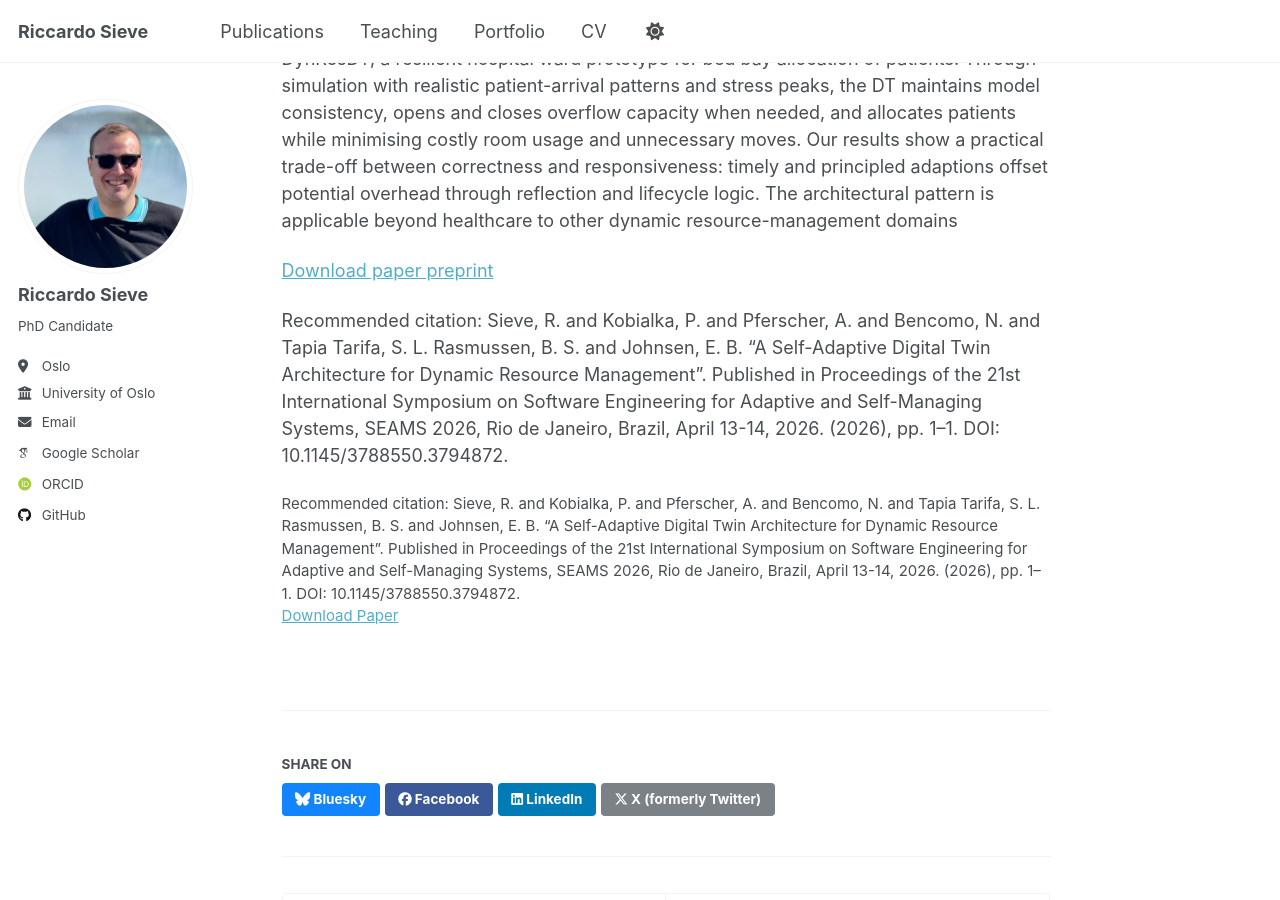
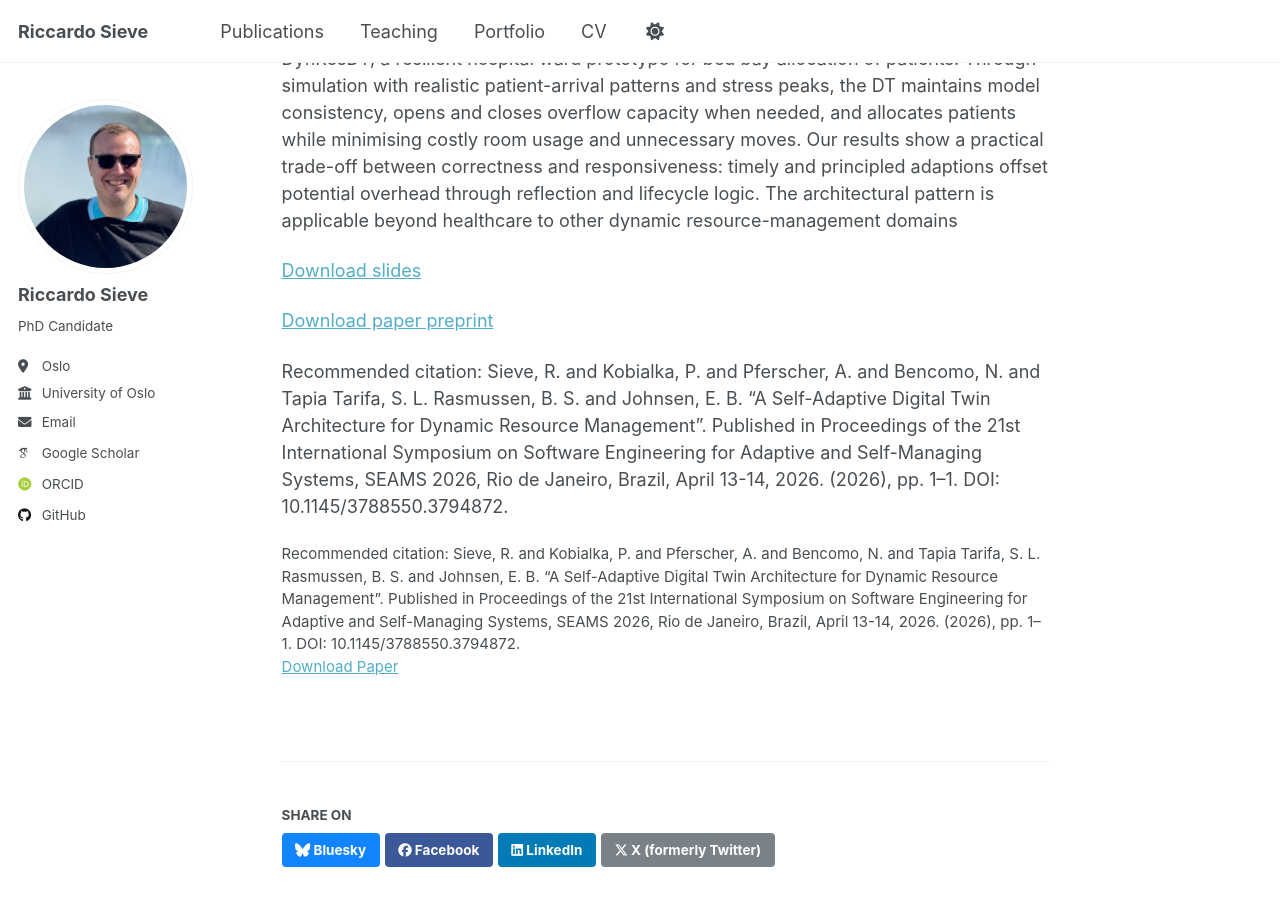
Before and after one commit to sievericcardo/sievericcardo.github.io, a Jekyll site: the page built from _publications/2026-04-13-26-seams.md, in a window 1280 px wide and 900 px high, scrolled down 422 px. Built offline with Jekyll 4.4.1, drawn with Linux system fonts in a browser that asks for light colours; some web fonts are replaced; a script that is not in the unit is left out.

Commit message:
Added slides for seams paper

```diff
--- a/_publications/2026-04-13-26-seams.md
+++ b/_publications/2026-04-13-26-seams.md
@@ -11,6 +11,8 @@ citation: 'Sieve, R. and Kobialka, P. and Pferscher, A. and Bencomo, N. and Tapi
 ---
 Digital Twins (DTs) are increasingly used to manage systems under fluctuating demand, yet many remain static and cannot adjust their internal models or control policies as the targeted real system changes. We present a self-adaptive DT architecture that supports runtime reconfiguration of resources. The architecture integrates semantic reflection to keep the DT’s runtime model aligned with the structural representation of the real system, lifecycle-based state management to trigger reconfiguration at appropriate times, and penalty-guided optimisation for decision-making under constraints, balancing resilience and operational cost when capacity must be reorganised. We realise the approach in DynResDT, a resilient hospital ward prototype for bed bay allocation of patients. Through simulation with realistic patient-arrival patterns and stress peaks, the DT maintains model consistency, opens and closes overflow capacity when needed, and allocates patients while minimising costly room usage and unnecessary moves. Our results show a practical trade-off between correctness and responsiveness: timely and principled adaptions offset potential overhead through reflection and lifecycle logic. The architectural pattern is applicable beyond healthcare to other dynamic resource-management domains
 
+[Download slides](http://sievericcardo.github.io/files/26-seams-slides.pdf)
+
 [Download paper preprint](http://sievericcardo.github.io/files/26-seams.pdf)
 
 Recommended citation: Sieve, R. and Kobialka, P. and Pferscher, A. and Bencomo, N. and Tapia Tarifa, S. L. Rasmussen, B. S. and Johnsen, E. B. “A Self-Adaptive Digital Twin Architecture for Dynamic Resource Management”. Published in Proceedings of the 21st International Symposium on Software Engineering for Adaptive and Self-Managing Systems, SEAMS 2026, Rio de Janeiro, Brazil, April 13-14, 2026. (2026), pp. 1–1. DOI: 10.1145/3788550.3794872.
```
Also changed, not shown: 1 other file.
